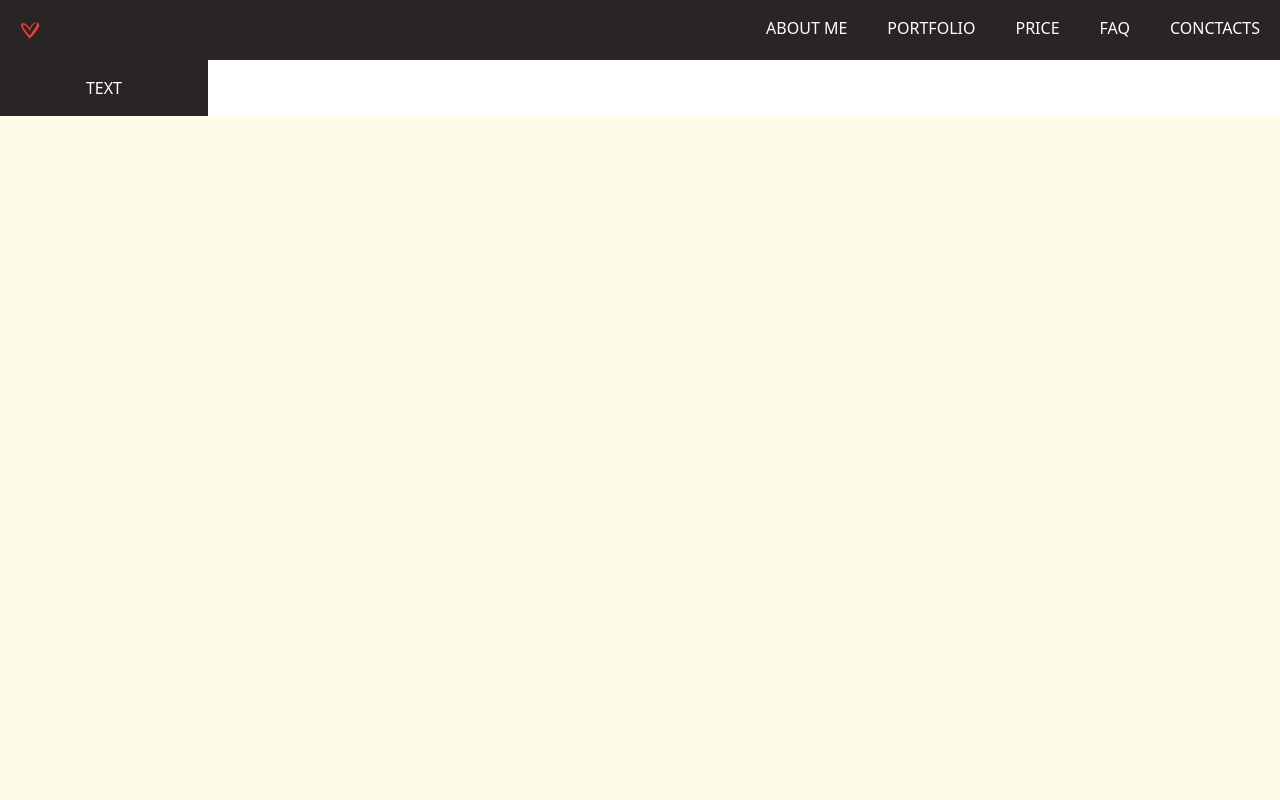
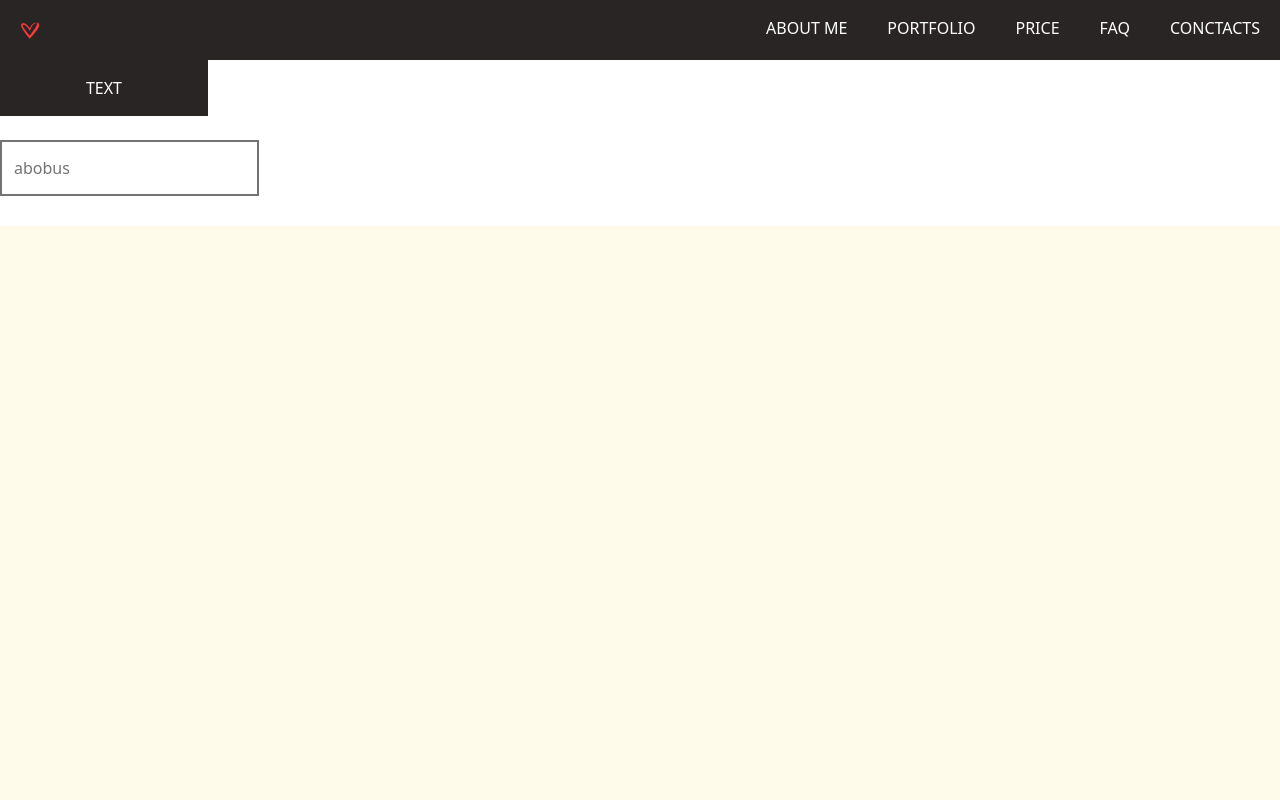
Before and after one commit to vesnanervah/react-portfolio, a Next.js app: page / in a window 1280 px wide. Shown: the top 800 px of the page. Built offline with nearby package versions, Linux system fonts and the light colour scheme.

Commit message:
feat: scroll-down, accordion, textfield ui items

```diff
--- /dev/null
+++ b/app/lib/data/faq.ts
@@ -0,0 +1,31 @@
+export interface Faq {
+    title: string,
+    description: string,
+}
+
+export const faqs: Array<Faq> = [
+    {
+        title: "How do I book a shoot?",
+        description: "Super simple — just message me through any convenient platform (Instagram, WhatsApp, email, or the contact form on this site). We’ll discuss your preferred date, city, and session type. Once confirmed, I’ll reserve the date for you and send over preparation tips"
+    },
+    {
+        title: "Can I choose the location myself?",
+        description: "That depends on the package you choose. On average, sessions last from 1 to 4 hours. We’ll plan the pace and type of shoot together — from relaxed city strolls and love stories to more dynamic or editorial sessions."
+    },
+    {
+        title: "When will I receive the photos?",
+        description: "You’ll receive your edited photos within 7–14 days. For event and wedding sessions — up to 30 days. I deliver them in a stylish online gallery, where you can download them in full quality or easily share with friends and family."
+    },
+    {
+        title: "What should I wear?",
+        description: "After booking, I’ll send you a style guide with suggestions for colors, textures, and combinations. The most important thing is that you feel confident in your outfit. I’m also happy to help you coordinate looks or plan something cohesive for couples or groups."
+    },
+    {
+        title: "Do you retouch the photos?",
+        description: "Yes, all photos are color-corrected and lightly retouched. My editing style is clean and natural — no overdone filters or fake skin. Just you, at your best. Extra retouching is available upon request."
+    },
+    {
+        title: "Can I get the raw files?",
+        description: "I don’t deliver RAW files. My work includes not only shooting, but also careful selection and editing to create a complete and polished result. You’ll receive only the best images, ready for printing, sharing, or publishing."
+    },
+];
--- /dev/null
+++ b/app/lib/ui/accordion.tsx
@@ -0,0 +1,33 @@
+'use client'
+
+import { useState } from "react"
+import { Faq } from "../data/faq"
+import clsx from "clsx"
+
+export default function Accordion(props: AccordionProps) {
+    const [isOpened, setOpened] = useState(false)
+
+    return <div className="text-white border-b-2 border-white overflow-hidden">
+        <div className="flex justify-between align-middle text-xl cursor-pointer hover:text-rose-600" onClick={() => setOpened(!isOpened)}>
+            {props.faq.title}
+            <div className="flex">
+                <span className={clsx("h-1 w-4 bg-white relative transition-all duration-200", {
+                    "rotate-90 left-4": isOpened,
+                    "rotate-0 left-4": !isOpened
+                })}></span>
+                <span className="h-1 w-4 bg-white"></span>
+            </div>
+        </div>
+
+        <div className={clsx("text-base transition-all duration-200", {
+            "h-auto": isOpened,
+            "h-0": !isOpened,
+        })}>
+            {props.faq.description}
+        </div>
+    </div>
+}
+
+interface AccordionProps {
+    faq: Faq,
+}
--- a/app/lib/ui/nav-bar.tsx
+++ b/app/lib/ui/nav-bar.tsx
@@ -1,7 +1,7 @@
 'use client'
 
 import { useState } from "react";
-import { AppSection } from "../types/nav";
+import { AppSection } from "../data/nav";
 import Image from "next/image";
 import clsx from "clsx";
 
--- /dev/null
+++ b/app/lib/ui/scroll-down.tsx
@@ -0,0 +1,10 @@
+
+export default function ScrollDown() {
+    return <button onClick={() => {/*TODO: navigate to the last app section*/}} className="flex align-middle text-white fill-white transition-colors duration-200 hover:text-red-600 hover:fill-rose-600 cursor-pointer">
+        Scroll down
+        <svg width="24"height="24" className="black"  viewBox="0 0 24 24" xmlns="http://www.w3.org/2000/svg">
+            <path d="M12 5V19" stroke="white" strokeWidth="1.5" strokeLinecap="round" strokeLinejoin="round"/>
+            <path d="M19 12L12 19L5 12" stroke="white" strokeWidth="1.5" strokeLinecap="round" strokeLinejoin="round"/>
+        </svg>
+    </button>
+}
--- /dev/null
+++ b/app/lib/ui/text-field.tsx
@@ -0,0 +1,9 @@
+export default function TextField(props: TextFieldProps) {
+    return <input placeholder={props.placeholder}
+    className="h-14 border-2 border-neutral-500 pt-4 pb-4 pl-3 pr-3 text-base text-stone-900 outline-0 placeholder:text-neutral-500 hover:border-stone-900 focus:border-stone-900">
+    </input>
+}
+
+interface TextFieldProps {
+    placeholder: string,
+}
--- a/app/page.tsx
+++ b/app/page.tsx
@@ -1,12 +1,18 @@
 'use client'
 
+import Accordion from "./lib/ui/accordion";
 import Button from "./lib/ui/button";
 import NavBar from "./lib/ui/nav-bar";
+import ScrollDown from "./lib/ui/scroll-down";
+import TextField from "./lib/ui/text-field";
 
 export default function Home() {
   return <div>
     <NavBar></NavBar>
     <Button text="text" onClick={() => {}}></Button>
+    <ScrollDown></ScrollDown>
+    <TextField placeholder="abobus"></TextField>
+    <Accordion faq={{title: "eblan", description: "tupoi"}}></Accordion>
     <div className="bg-amber-50 h-screen"></div>
   </div>;
 }
```
Also changed, not shown: app/lib/data/nav.ts (renamed from app/lib/types/nav.ts).
